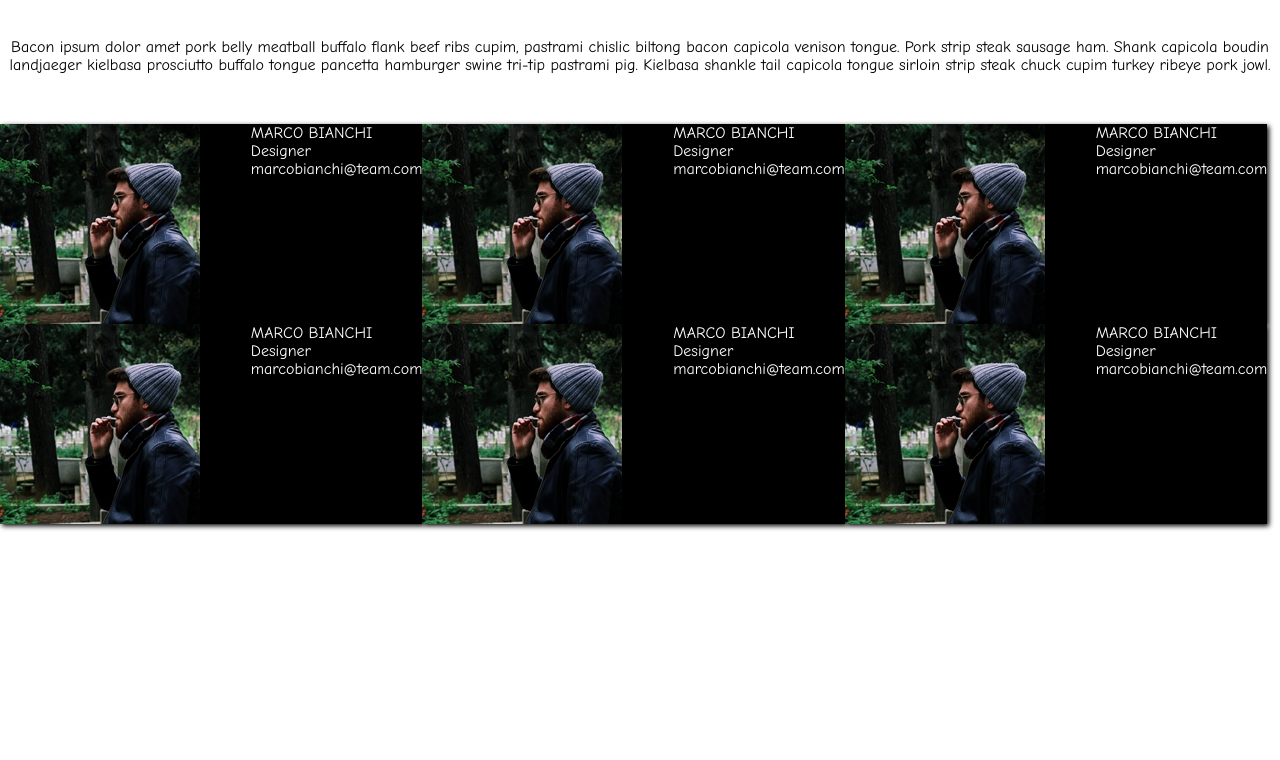
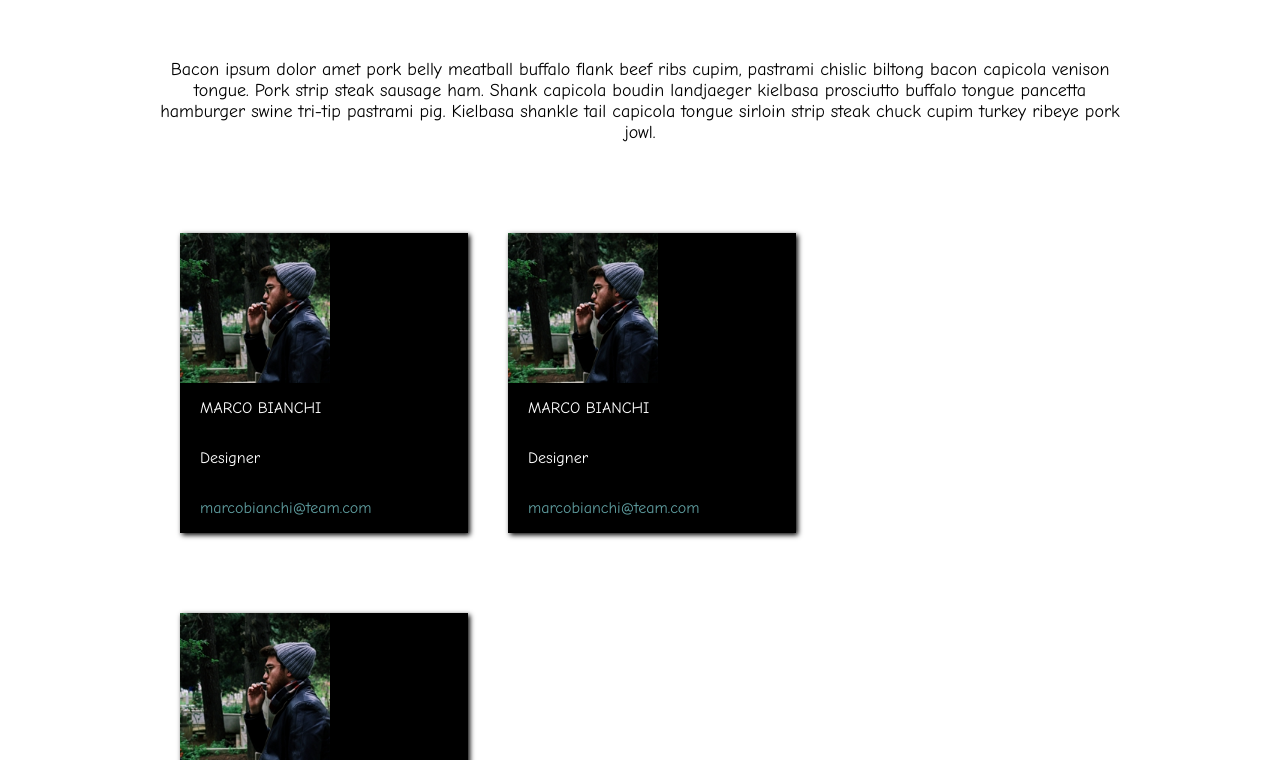
Before and after one commit to RiccardoCarluccio/html-css-float-cards, a plain HTML site: page index.html in a window 1280 px wide. Shown: the part 124-884 px from the top of the page. Before the commit the page ends 800 px from the top, so only its background shows below. Drawn offline with Linux system fonts and the light colour scheme.

Commit message:
scheletro generale completato

```diff
--- a/CSS/style.css
+++ b/CSS/style.css
@@ -6,6 +6,8 @@
 
 body{
     font-family: 'Comic Neue', cursive;
+    width: 75%;
+    margin: auto;
 }
 
 header{
@@ -14,10 +16,15 @@ header{
 
 h1{
     margin: 50px 0 75px 0;
+    color: rgba(229,49,112,255);
+    font-weight: bold;
+    font-size: 50px;
 }
 
 p{
     margin: 0 0 50px 0;
+    font-weight: 400;
+    font-size: 18px;
 }
 
 .clearfix::after{
@@ -27,23 +34,33 @@ p{
 }
 
 .label{
-    width: 33%;
+    width: 30%;
     float: left;
     background-color: black;
     box-shadow: 2px 2px 5px black;
+    margin: 40px 20px;
 }
 
 img{
     float: left;
+    width: 150px;
 }
 
 .data{
-    float: right;
+    float: left;
+    line-height: 50px;
 }
 
 span{
-    color: white;
-    display: inline-block;
     float: left;
     clear: both;
+    padding-left: 20px;
 }
+
+.name, .position{
+    color: white;
+}
+
+.email{
+    color: cadetblue;
+}
--- a/index.html
+++ b/index.html
@@ -27,27 +27,27 @@
             <div class="label">
                 <img src="img/male1.png" alt="Marco Bianchi">
                 <div class="data">
-                    <span>MARCO BIANCHI</span>
-                    <span>Designer</span>
-                    <span>marcobianchi@team.com</span>
+                    <span class="text name">MARCO BIANCHI</span>
+                    <span class="text position">Designer</span>
+                    <span class="text email">marcobianchi@team.com</span>
                 </div>
             </div>
 
             <div class="label">
                 <img src="img/male1.png" alt="Marco Bianchi">
                 <div class="data">
-                    <span>MARCO BIANCHI</span>
-                    <span>Designer</span>
-                    <span>marcobianchi@team.com</span>
+                    <span class="text name">MARCO BIANCHI</span>
+                    <span class="text position">Designer</span>
+                    <span class="text email">marcobianchi@team.com</span>
                 </div>
             </div>
 
             <div class="label">
                 <img src="img/male1.png" alt="Marco Bianchi">
                 <div class="data">
-                    <span>MARCO BIANCHI</span>
-                    <span>Designer</span>
-                    <span>marcobianchi@team.com</span>
+                    <span class="text name">MARCO BIANCHI</span>
+                    <span class="text position">Designer</span>
+                    <span class="text email">marcobianchi@team.com</span>
                 </div>
             </div>
 
```
